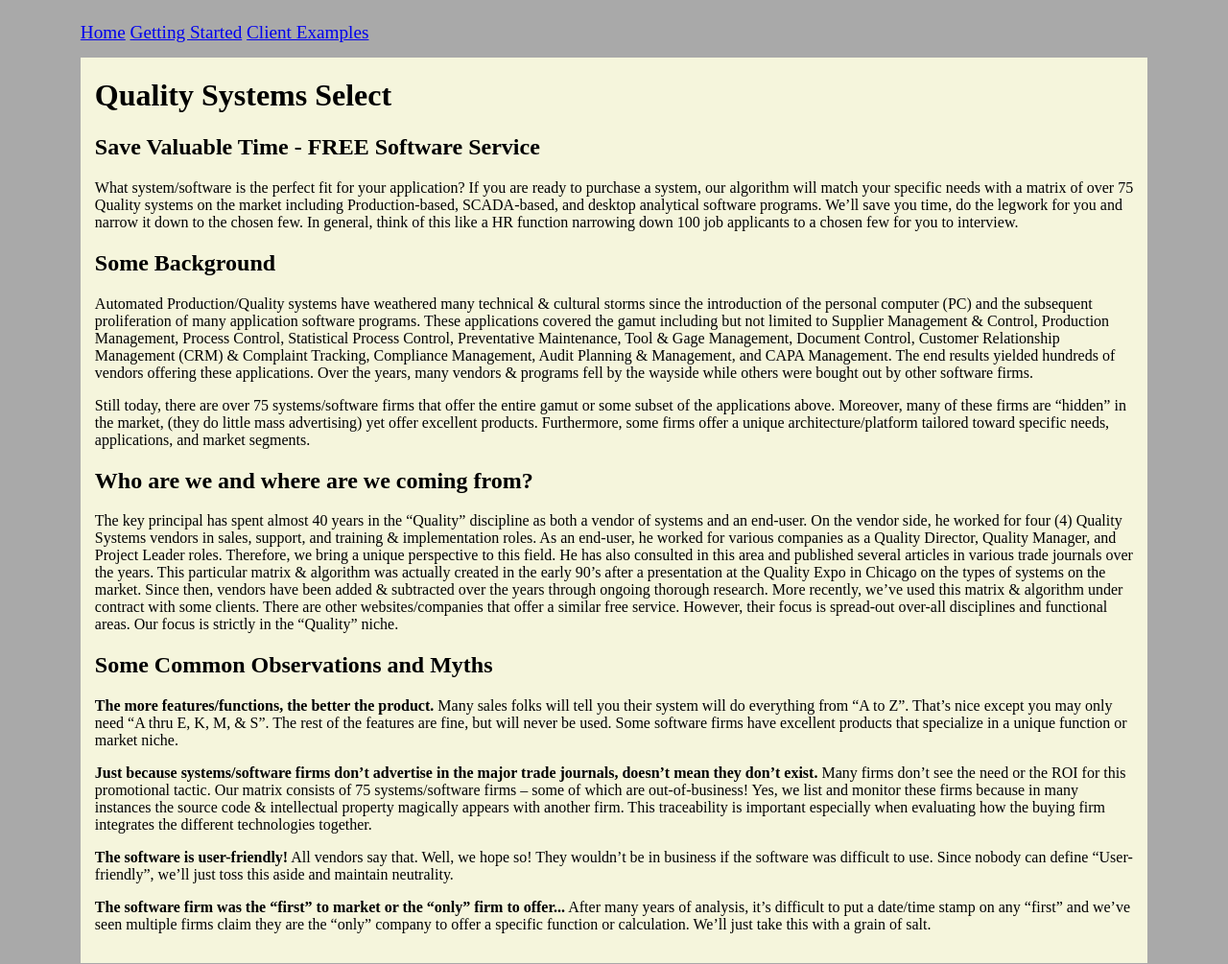
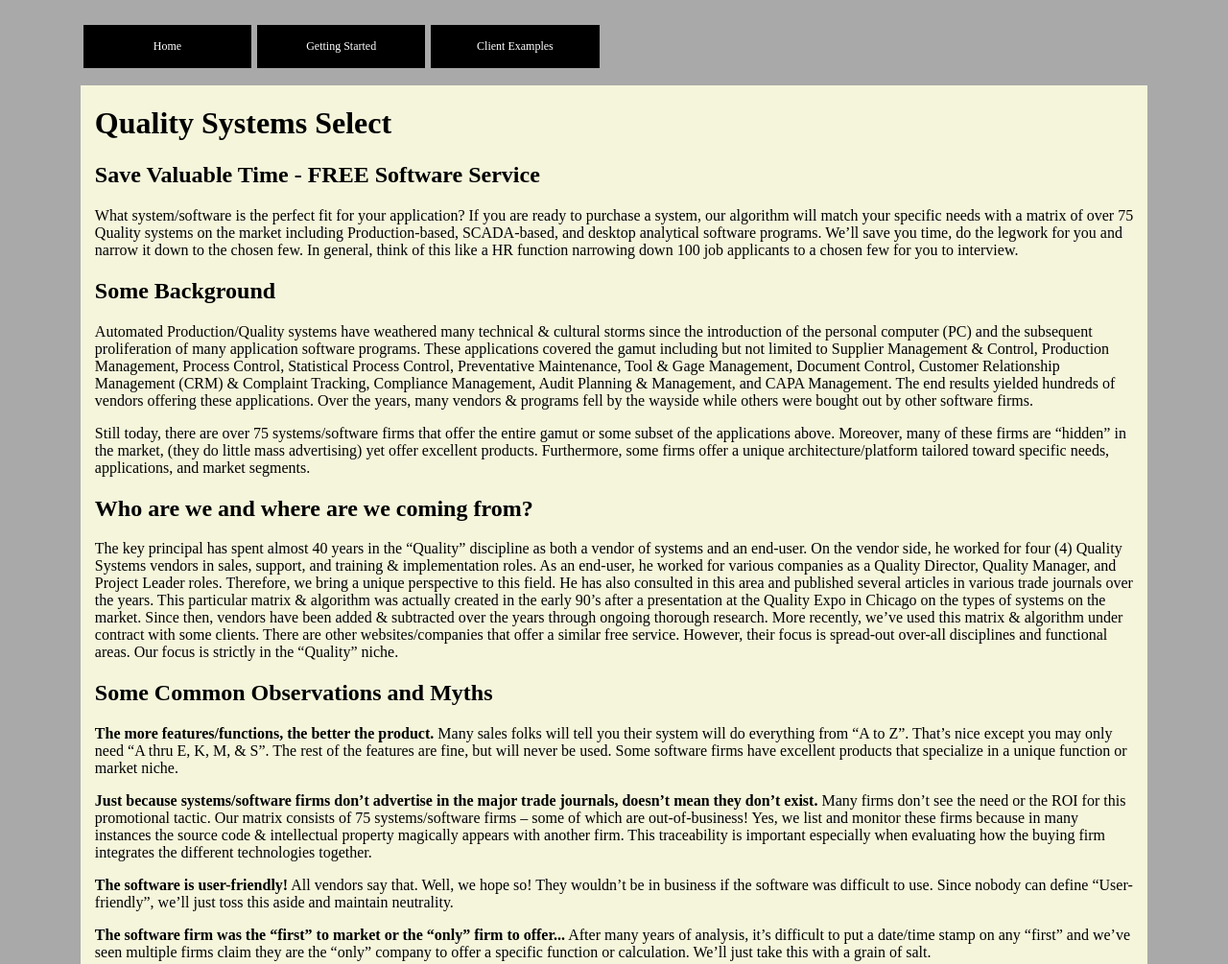
Before and after one commit to coryBove/QSS, a plain HTML site: page index.html in a window 1280 px wide. Shown: the top 1005 px of the page at 96% size. Drawn offline with Linux system fonts and the light colour scheme.

Commit message:
Add buttons and meta descriptions, update email.

```diff
--- a/index.html
+++ b/index.html
@@ -5,13 +5,20 @@
     <title>Quality Systems Select</title>
     <link rel="stylesheet" href="main.css">
     <meta name="author" content="Quality Systems Select">
+    <meta name="description" content="Save valuable time – FREE software selection service for any Production-Quality software. Find that
+    software vendor with the system matched precisely to your specific needs.">
+    <meta property="og:title" content="Quality Systems Select">
+    <meta property="og:description" content="Save valuable time – FREE software selection service for any Production-Quality software. Find that
+    software vendor with the system matched precisely to your specific needs.">
+
 </head>
+
 <body>
     <div class="div-container">
         <div class="div-nav">
-            <a href="index.html">Home</a>
-            <a href="getting-started.html">Getting Started</a>
-            <a href="client-examples.html">Client Examples</a>
+            <a class="button" href="index.html">Home</a>
+            <a class="button" href="getting-started.html">Getting Started</a>
+            <a class="button" href="client-examples.html">Client Examples</a>
         </div>
 
         <div class="div-main">
--- a/main.css
+++ b/main.css
@@ -19,6 +19,7 @@ body {
     background-color: darkgrey;
     padding-bottom: 15;
     padding-top: 15;
+    display: flex;
 }
 
 .div-footer {
@@ -35,3 +36,16 @@ img {
     max-width: 100%;
     width: 88%;
 }
+
+.button {
+    background-color: black;
+    border: none;
+    color: white;
+    padding: 15px 32px;
+    margin: 3 3;
+    text-align: center;
+    text-decoration: none;
+    display: inline-block;
+    font-size: 12px;
+    width: 10%;
+  }
```
Also changed, not shown: client-examples.html (+16 -3 lines), getting-started.html (+11 -4 lines).
